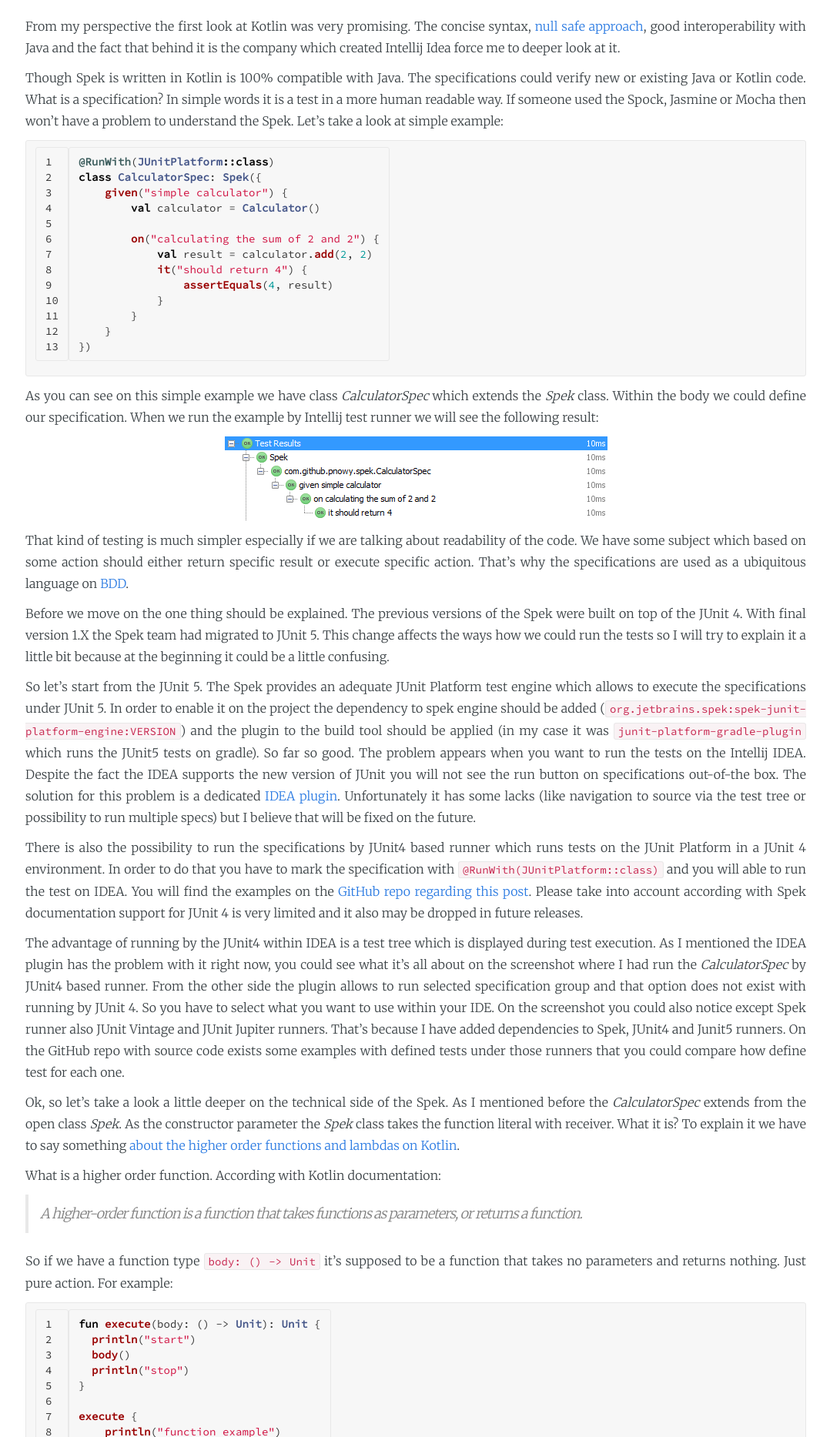
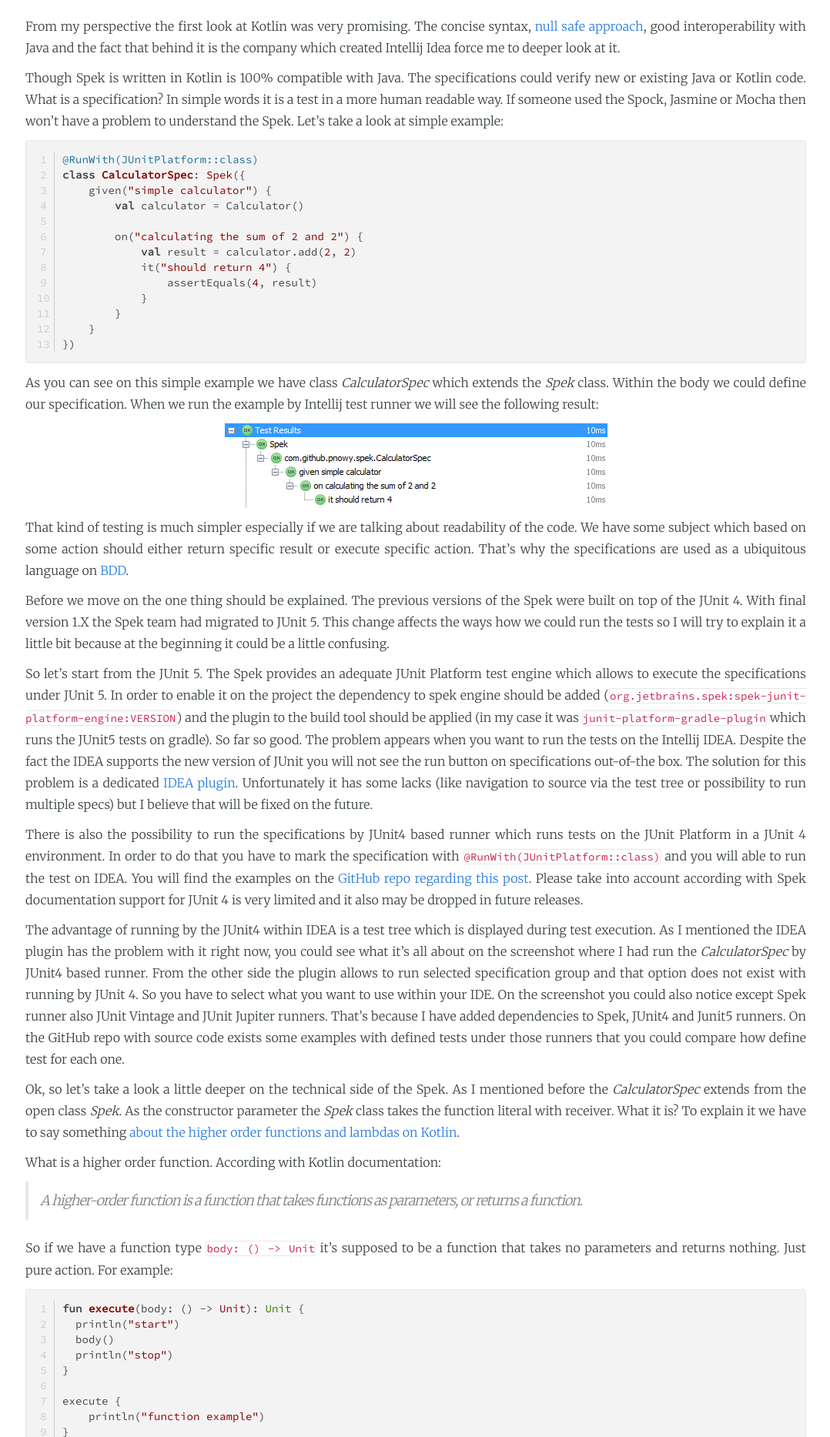
Before and after one commit to pnowy/pnowy.github.io, a Jekyll site: the page built from _posts/2016-11-11-kotlin-spek.markdown, in a window 1280 px wide. Shown: the part 850-2717 px from the top of the page at 77% size, without its empty margins (100-1178 px from the left). Built offline with Jekyll 4.4.1, drawn with Linux system fonts in a browser that asks for light colours; nearby versions of some CDN libraries; comment, search, counter and statistics services are not loaded; some of the changed text lies outside the part shown.

Commit message:
Highlight.js for formatting

```diff
--- a/_config.yml
+++ b/_config.yml
@@ -15,13 +15,8 @@
 kramdown:
    input: GFM
    syntax_highlighter_opts:
-       css_class: 'highlight'
-       line_numbers: true # bad idea, spans don't need linenos and would inherit this option
-       span:
-         line_numbers: false
-       block:
-         line_numbers: true
-         start_line: 1
+       disable: none
+
 
 exclude:
   - "README.md"
--- a/_includes/head.html
+++ b/_includes/head.html
@@ -4,6 +4,10 @@
   <meta name="viewport" content="width=device-width, initial-scale=1">
 
   {% seo %}
+
+  <link rel="stylesheet" href="//cdnjs.cloudflare.com/ajax/libs/highlight.js/9.12.0/styles/default.min.css">
+  <script src="//cdnjs.cloudflare.com/ajax/libs/highlight.js/9.12.0/highlight.min.js"></script>
+  <script src="{{ "/assets/highlightjs-line-numbers/highlightjs-line-numbers.js" | prepend: site.baseurl }}"></script>
 
   <link rel="stylesheet" href="{{ "/assets/font-awesome/css/font-awesome.min.css" | prepend: site.baseurl }}">
   <link rel="stylesheet" href="{{ "/css/main.css" | prepend: site.baseurl }}">
--- a/_sass/_base.scss
+++ b/_sass/_base.scss
@@ -69,14 +69,15 @@
   font-size: $code-font-size;
   border: 1px solid $grey-color-light;
   border-radius: 3px;
+  background-color: white;
 }
 
 code {
-  padding: 1px 5px;
+  padding: 0;
 }
 
 pre {
-  padding: 8px 12px;
+  padding: 0;
   overflow-x: auto;
 
   > code {
@@ -85,3 +86,26 @@
     padding-left: 0;
   }
 }
+
+/* for block of numbers */
+td.hljs-ln-numbers {
+  -webkit-touch-callout: none;
+  -webkit-user-select: none;
+  -khtml-user-select: none;
+  -moz-user-select: none;
+  -ms-user-select: none;
+  user-select: none;
+
+  text-align: center;
+  color: #ccc;
+  border-right: 1px solid #CCC;
+  vertical-align: top;
+  padding-right: 5px;
+
+  /* your custom style here */
+}
+
+/* for block of code */
+td.hljs-ln-code {
+  padding-left: 10px;
+}
--- /dev/null
+++ b/assets/highlightjs-line-numbers/highlightjs-line-numbers.js
@@ -0,0 +1 @@
+!function(t,e){"use strict";function n(){var t=e.createElement("style");t.type="text/css",t.innerHTML=f(".{0}{border-collapse:collapse}.{0} td{padding:0}.{1}:before{content:attr({2})}",[o,h,u]),e.getElementsByTagName("head")[0].appendChild(t)}function r(n){"complete"===e.readyState?l(n):t.addEventListener("DOMContentLoaded",function(){l(n)})}function l(n){try{var r=e.querySelectorAll("code.hljs");for(var l in r)r.hasOwnProperty(l)&&s(r[l],n)}catch(i){t.console.error("LineNumbers error: ",i)}}function s(t,e){if("object"==typeof t){e=e||{singleLine:!1};var n=e.singleLine?0:1,r=i(t.innerHTML);if(r.length>n){for(var l="",s=0,g=r.length;s<g;s++)l+=f('<tr><td class="{0}"><div class="{1} {2}" {3}="{5}"></div></td><td class="{4}"><div class="{1}">{6}</div></td></tr>',[d,c,h,u,a,s+1,r[s].length>0?r[s]:" "]);t.innerHTML=f('<table class="{0}">{1}</table>',[o,l])}}}function i(t) {if (t.length === 0) return [];var _lines = t.split(/\r\n|\r|\n/g);if (_lines[_lines.length-1].trim() === '') {_lines.pop();}return _lines;}var o="hljs-ln",c="hljs-ln-line",a="hljs-ln-code",d="hljs-ln-numbers",h="hljs-ln-n",u="data-line-number",f=function(t,e){return t.replace(/\{(\d+)\}/g,function(t,n){return e[n]?e[n]:t})};t.hljs?(t.hljs.initLineNumbersOnLoad=r,t.hljs.lineNumbersBlock=s,n()):t.console.error("highlight.js not detected!")}(window,document);
```
Also changed, not shown: other parts of _includes/head.html (+9 -5 lines).
